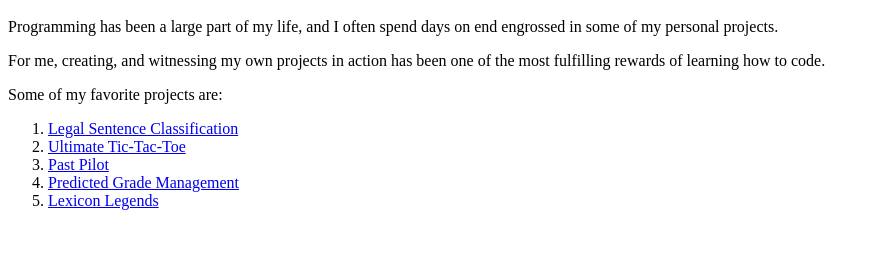
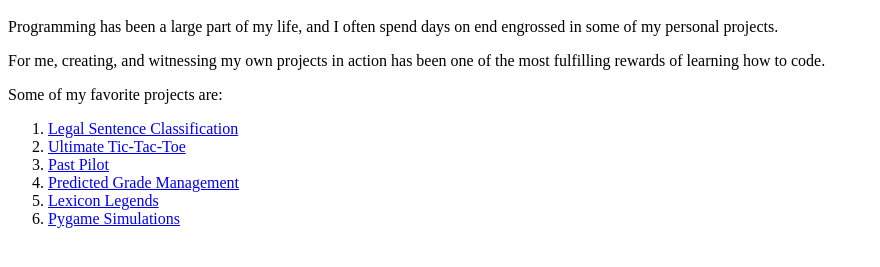
Before and after one commit to samkas125/samkas125, a plain HTML site: page projects/index.html in a window 1280 px wide. Shown: the part 155-422 px from the top of the page, without its empty margins (0-880 px from the left). Drawn offline with Linux system fonts and the light colour scheme.

Commit message:
added pygame simulation to project list

```diff
--- a/projects/index.html
+++ b/projects/index.html
@@ -11,4 +11,5 @@
 <li><a href="past-pilot.html">Past Pilot</a></li>
 <li><a href="pred-grade.html">Predicted Grade Management</a></li>
 <li><a href="lexicon-legends.html">Lexicon Legends</a></li>
+<li><a href="pygame-simulations.html">Pygame Simulations</a></li>
 </ol>
```
